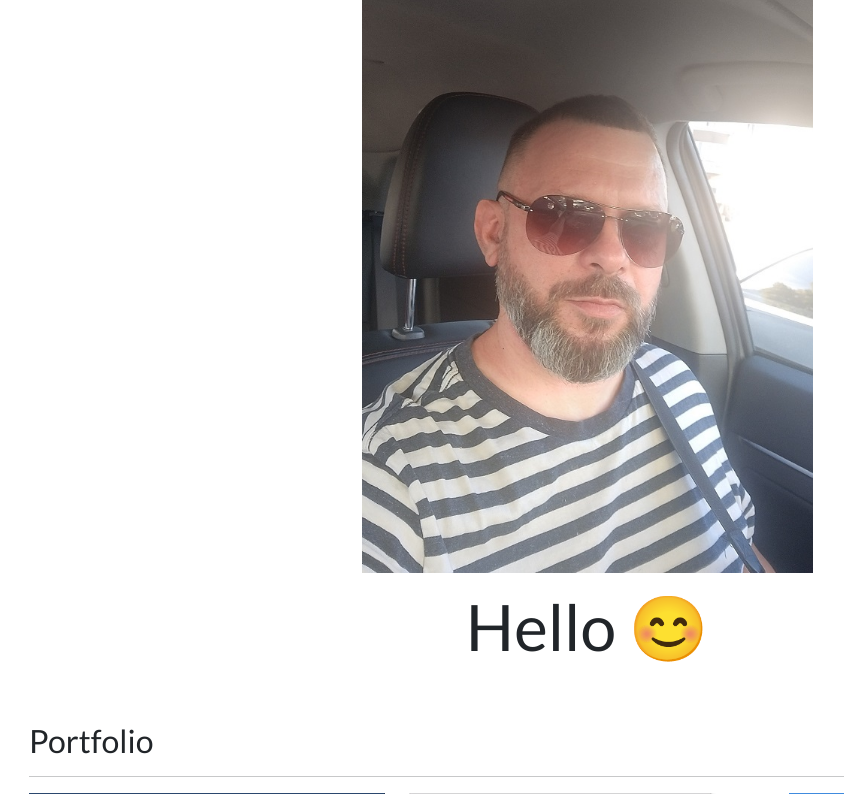
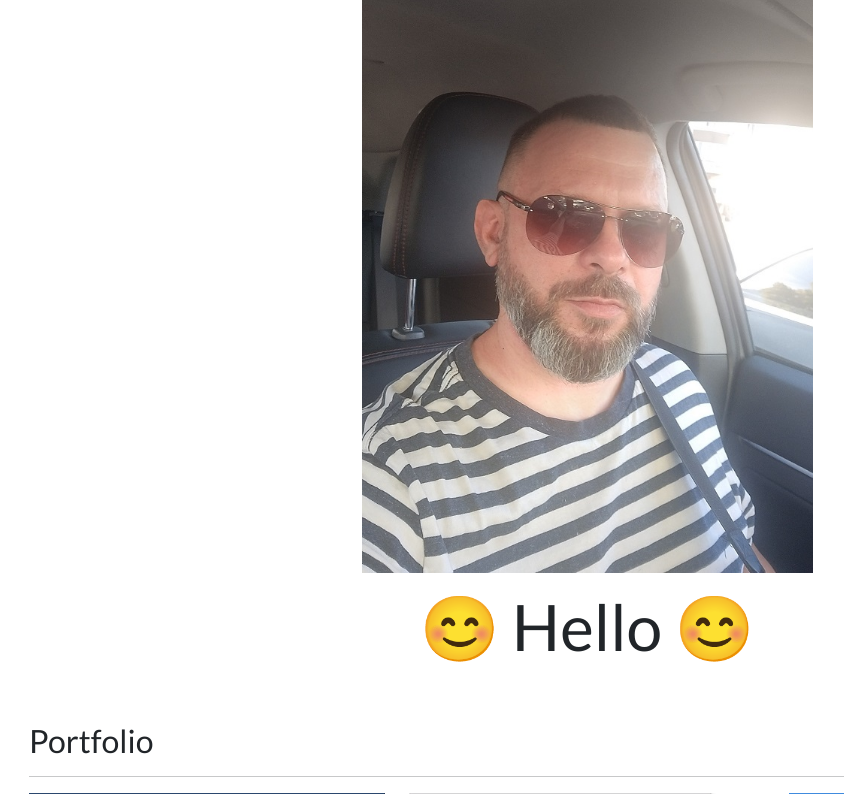
Before and after one commit to kondyan2022/django-personal-portfolio, a Django app: page / in a window 1280 px wide. Shown: the part 73-867 px from the top of the page, without its empty margins (53-897 px from the left). Run offline with Django 4.2, Linux system fonts and the light colour scheme; data comes from the database, SQL or seed files in the repository.

```diff
--- a/portfolio/templates/portfolio/home.html
+++ b/portfolio/templates/portfolio/home.html
@@ -12,7 +12,7 @@
 
 <div class="row justify-content-center mb-3">
   <div class="col-md-9 text-center">
-    <h1 id="hometext" class="font-weight-bold">Hello 😊</h1>
+    <h1 id="hometext" class="font-weight-bold">😊 Hello 😊</h1>
   </div>
 </div>
 
```
